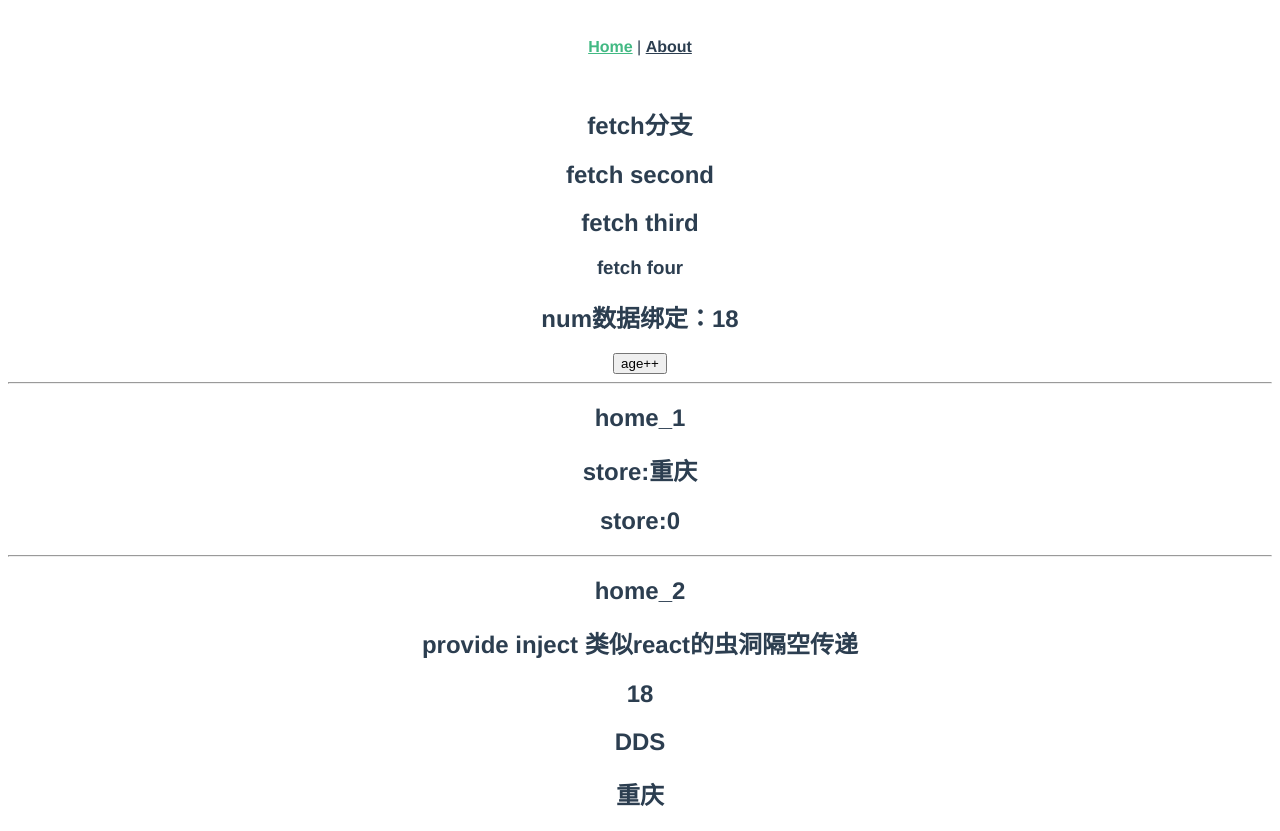
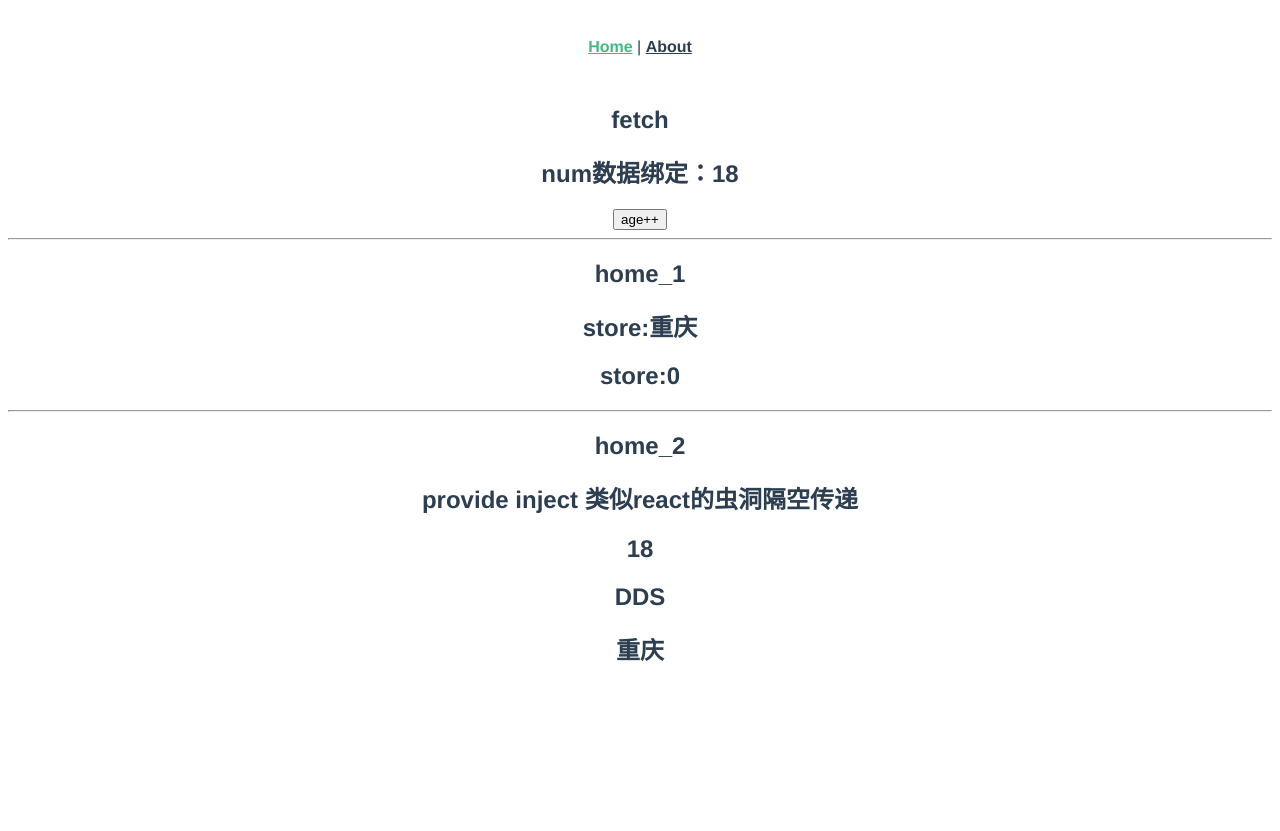
Before and after one commit to Dingshuang22/vue3x, a Vue app: page /home in a window 1280 px wide. After the commit the page ends 800 px from the top, so only its background shows below. Built offline with nearby package versions, Linux system fonts and the light colour scheme.

Commit message:
fetch更改-DDS

```diff
--- a/src/views/Home.vue
+++ b/src/views/Home.vue
@@ -1,9 +1,6 @@
 <template>
   <div class="home">
-    <h2>fetch分支</h2>
-    <h2>fetch second</h2>
-    <h2>fetch third</h2>
-    <h3>fetch four</h3>
+    <h2>fetch</h2>
     <h2>num数据绑定：{{ state.num }}</h2>
     <button @click="ageChange">age++</button>
     <hr>
```
